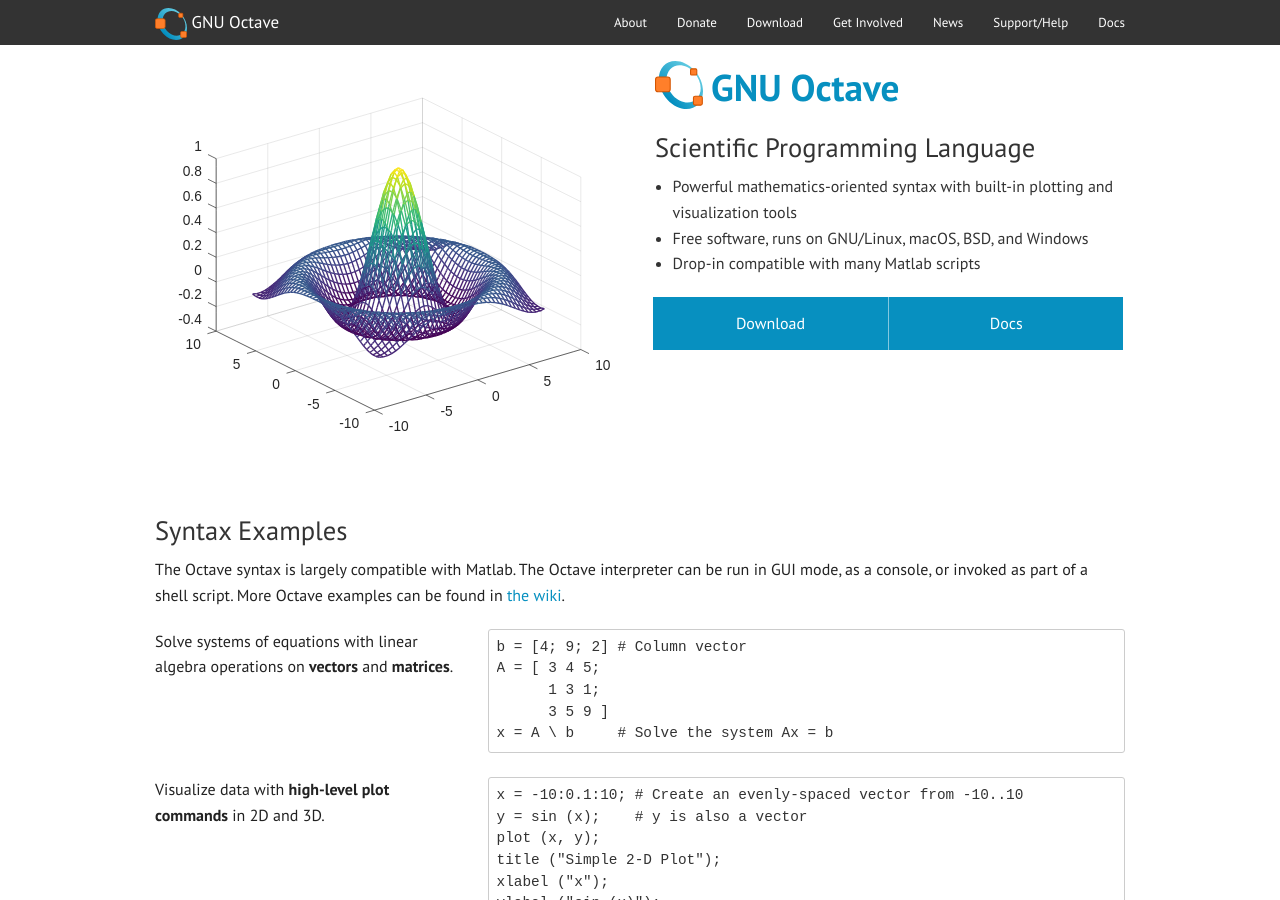
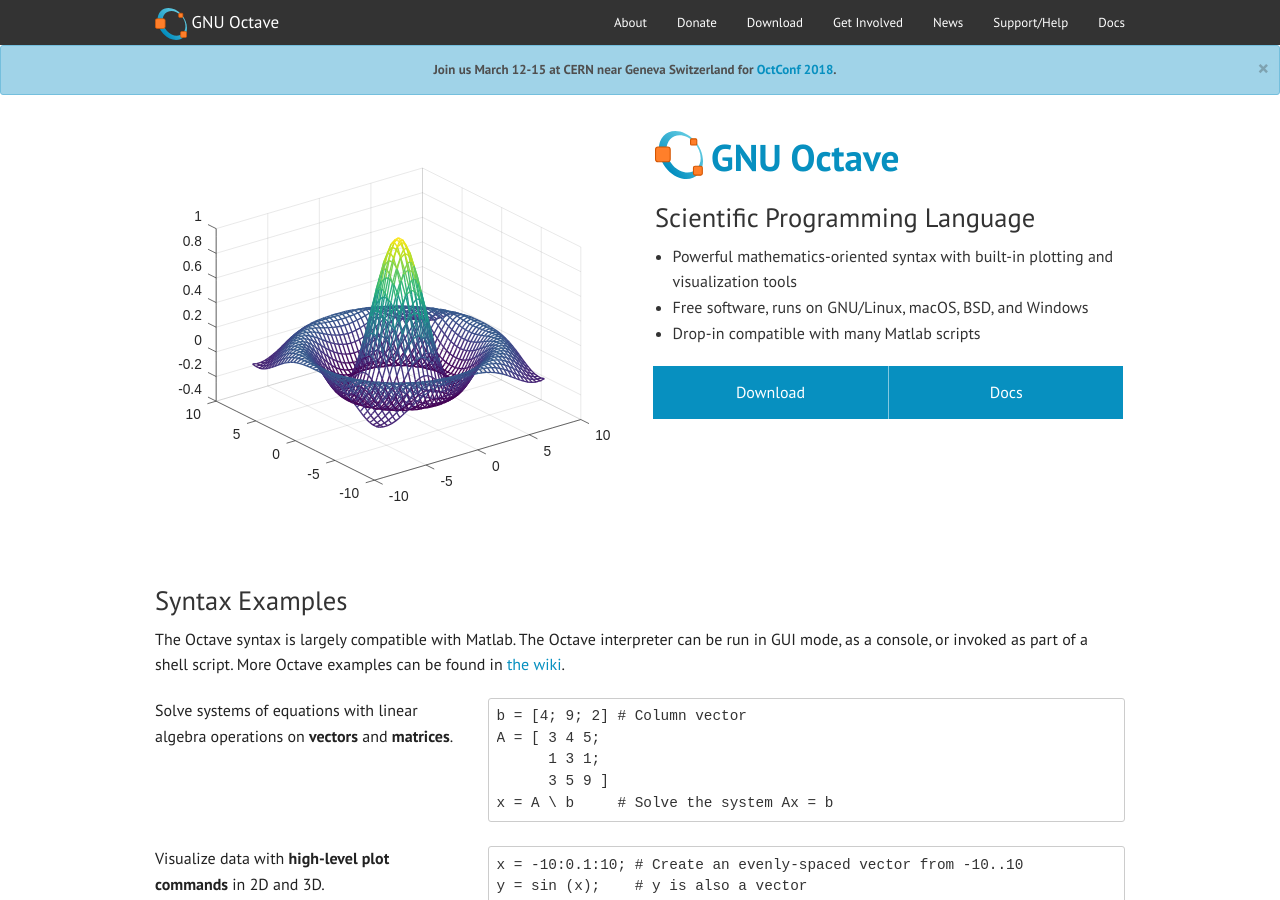
Before and after one commit to gnu-octave/gnu-octave.github.io, a Jekyll site: the page built from index.html, in a window 1280 px wide and 900 px high. Built offline with Jekyll 4.4.1, drawn with Linux system fonts in a browser that asks for light colours.

Commit message:
Announce OctConf 2018 with alert-box.
* _includes/header.html: Add a closeable banner to each page.

* _includes/head.html: Include foundation.alert.js.

```diff
--- a/_includes/head.html
+++ b/_includes/head.html
@@ -21,6 +21,7 @@
   <script src="{{ "/js/vendor/modernizr.js" | relative_url }}"></script>
   <script src="{{ "/js/vendor/jquery.js" | relative_url }}"></script>
   <script src="{{ "/js/foundation/foundation.js" | relative_url }}"></script>
+  <script src="{{ "/js/foundation/foundation.alert.js" | relative_url }}"></script>
   <script src="{{ "/js/foundation/foundation.reveal.js" | relative_url }}"></script>
   <script src="{{ "/js/foundation/foundation.topbar.js" | relative_url }}"></script>
   <script src="{{ "/js/foundation/foundation.tab.js" | relative_url }}"></script>
--- a/_includes/header.html
+++ b/_includes/header.html
@@ -31,3 +31,9 @@
     </section>
   </nav>
 </div>
+
+<div data-alert class="alert-box info radius" style="font-weight:bold; text-align:center;">
+  Join us March 12-15 at CERN near Geneva Switzerland for
+  <a href="https://wiki.octave.org/OctConf_2018">OctConf 2018</a>.
+  <a href="#" class="close">&times;</a>
+</div>
```
